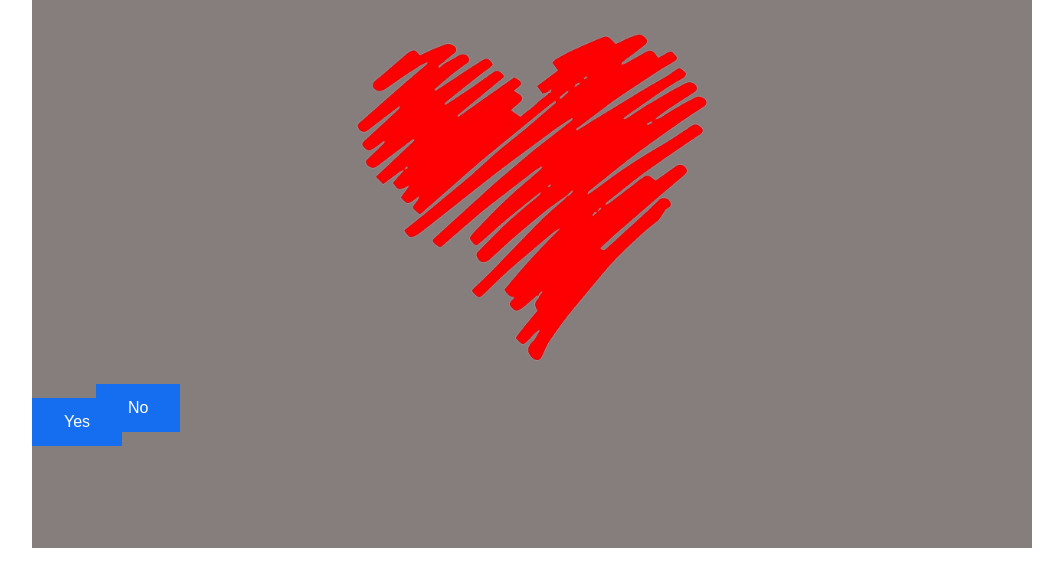
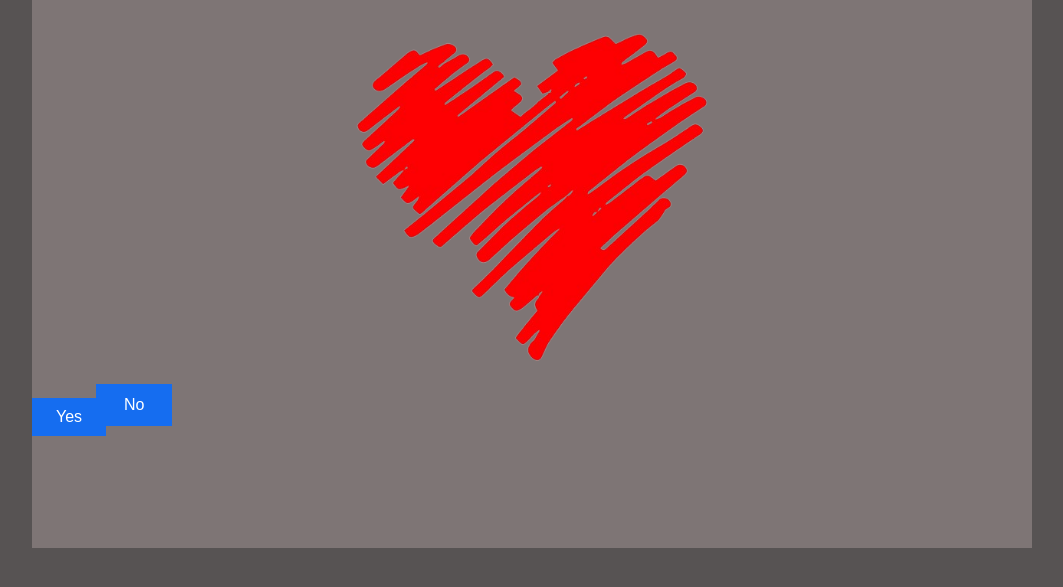
Before and after one commit to YuvinNavod/Are-you-love-me, a plain HTML site: page index.html in a window 1280 px wide. Shown: the part 69-656 px from the top of the page, without its empty margins (108-1171 px from the left). Drawn offline with Linux system fonts and the light colour scheme.

Commit message:
Update style.css

```diff
--- a/style.css
+++ b/style.css
@@ -31,3 +31,11 @@ button {
     display: inline-block;
     font-size: 16px;
   }
+
+#yes {padding: 10px 24px;}
+#no {padding: 12px 28px;}
+
+  html
+  {
+      background-color: rgb(87, 83, 83);
+  }
```
